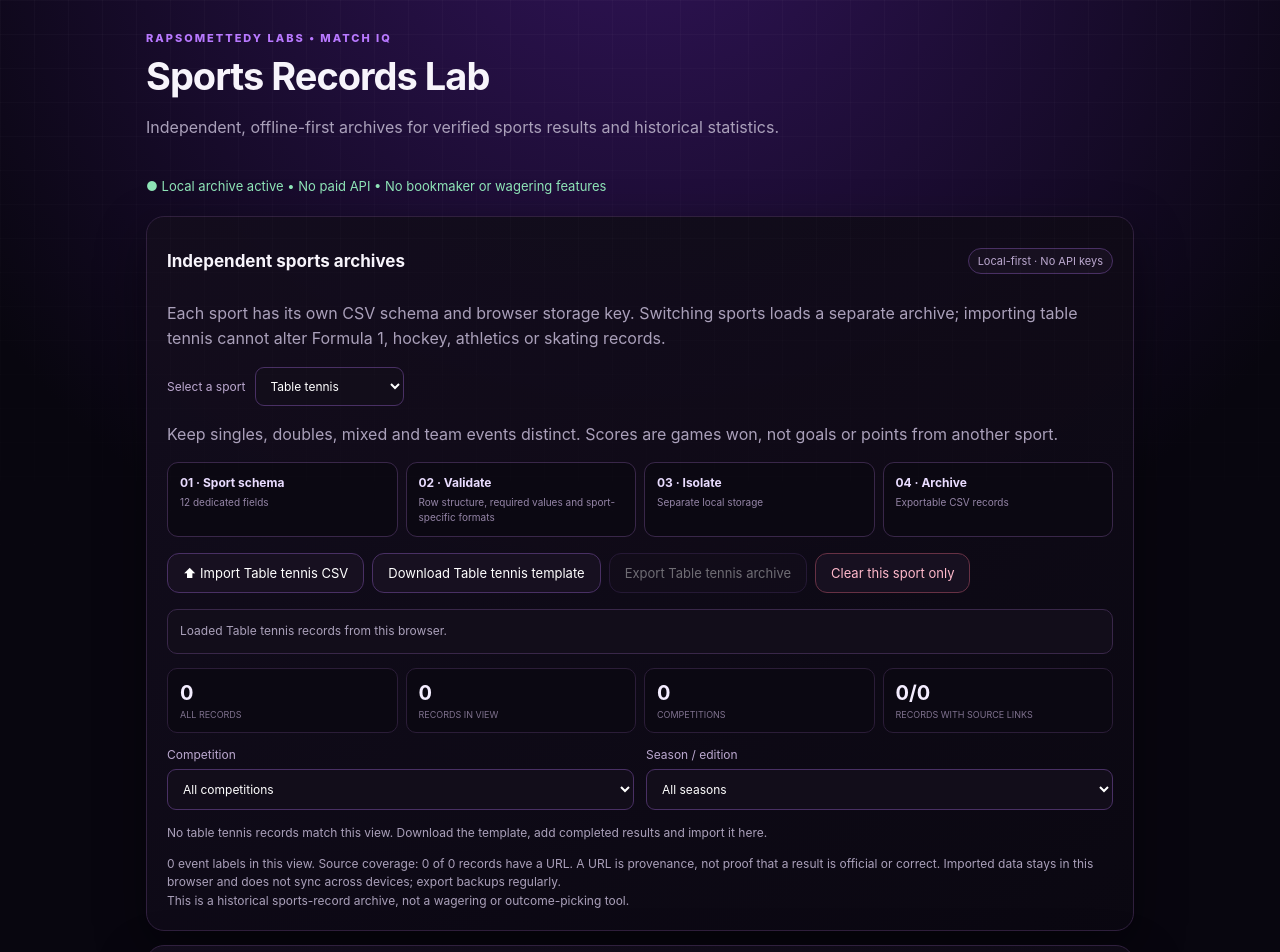
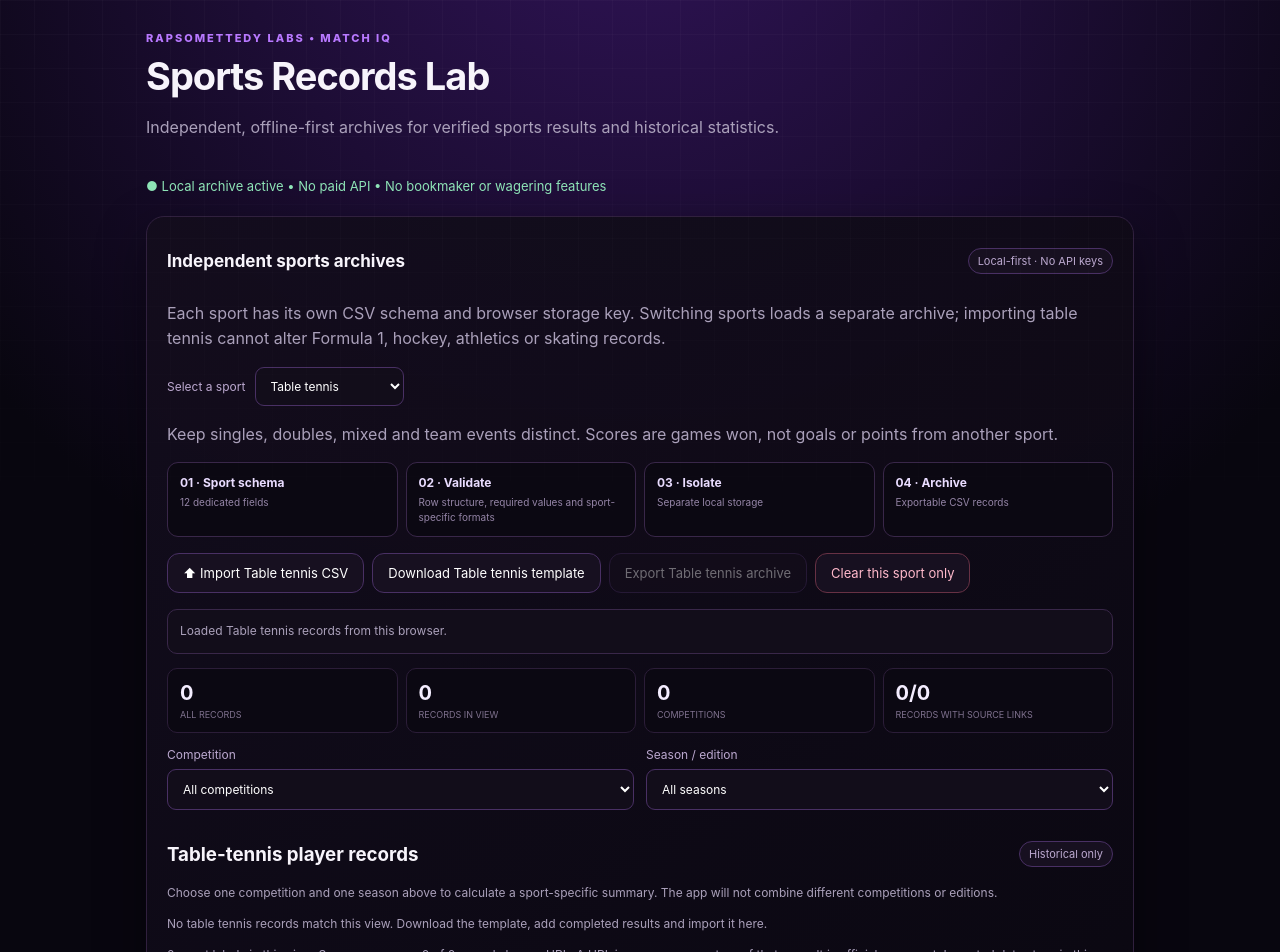
Before and after one commit to Rapsometeddy/rapsometeddy-sports-predictor, a Next.js app: page / in a window 1280 px wide. Shown: the top 952 px of the page. Built offline with nearby package versions, Linux system fonts and the light colour scheme.

Commit message:
Add sport-specific historical performance summaries

```diff
--- a/app/SportsArchive.tsx
+++ b/app/SportsArchive.tsx
@@ -128,6 +128,95 @@ function parseCsv(source: string, config: SportConfig): RecordRow[] {
 const csvCell = (value: string) => '"' + String(value ?? "").replace(/"/g, '""') + '"';
 const eventName = (row: RecordRow) => row.event || row.grand_prix || row.meeting || "Unspecified";
 
+
+type SummaryTable = { title: string; note: string; headers: string[]; rows: string[][] };
+
+function buildPerformanceSummary(sportId: SportId, records: RecordRow[]): SummaryTable {
+  if (sportId === "TABLE_TENNIS") {
+    const players = new Map<string, { event: string; discipline: string; round: string; participant: string; matches: number; wins: number; losses: number; gamesWon: number; gamesLost: number }>();
+    const get = (row: RecordRow, participant: string) => {
+      const key = [row.event, row.discipline, row.round, participant].join("::");
+      if (!players.has(key)) players.set(key, { event: row.event, discipline: row.discipline, round: row.round, participant, matches: 0, wins: 0, losses: 0, gamesWon: 0, gamesLost: 0 });
+      return players.get(key)!;
+    };
+    records.forEach(row => {
+      const a = Number(row.games_a), b = Number(row.games_b);
+      const winner = row.winner || (a > b ? row.participant_a : row.participant_b);
+      const playerA = get(row, row.participant_a), playerB = get(row, row.participant_b);
+      playerA.matches++; playerB.matches++;
+      playerA.gamesWon += a; playerA.gamesLost += b;
+      playerB.gamesWon += b; playerB.gamesLost += a;
+      if (winner.toLowerCase() === row.participant_a.toLowerCase()) { playerA.wins++; playerB.losses++; }
+      else { playerB.wins++; playerA.losses++; }
+    });
+    const rows = [...players.values()].sort((a, b) => b.wins - a.wins || (b.wins / b.matches) - (a.wins / a.matches) || a.participant.localeCompare(b.participant))
+      .map(p => [p.event, p.discipline, p.round, p.participant, String(p.matches), String(p.wins), String(p.losses), ((p.wins / p.matches) * 100).toFixed(1) + "%", (p.gamesWon - p.gamesLost > 0 ? "+" : "") + String(p.gamesWon - p.gamesLost)]);
+    return { title: "Table-tennis player records", note: "Win rates and game differential are grouped by event, discipline and round; different formats are not combined.", headers: ["Event","Discipline","Round","Participant","Matches","Wins","Losses","Win rate","Games +/-"], rows };
+  }
+
+  if (sportId === "FORMULA_RACING") {
+    const drivers = new Map<string, { session: string; driver: string; entries: number; wins: number; podiums: number; points: number; positions: number[] }>();
+    records.forEach(row => {
+      const key = [row.session, row.driver].join("::");
+      if (!drivers.has(key)) drivers.set(key, { session: row.session, driver: row.driver, entries: 0, wins: 0, podiums: 0, points: 0, positions: [] });
+      const item = drivers.get(key)!;
+      const position = Number(row.position);
+      item.entries++;
+      item.points += Number(row.points || 0);
+      if (Number.isInteger(position) && position > 0) {
+        item.positions.push(position);
+        if (position === 1) item.wins++;
+        if (position <= 3) item.podiums++;
+      }
+    });
+    const rows = [...drivers.values()].sort((a, b) => a.session.localeCompare(b.session) || b.points - a.points || b.wins - a.wins)
+      .map(d => [d.session, d.driver, String(d.entries), String(d.wins), String(d.podiums), d.points.toFixed(1).replace(/\.0$/, ""), d.positions.length ? (d.positions.reduce((sum, value) => sum + value, 0) / d.positions.length).toFixed(2) : "—"]);
+    return { title: "Formula 1 session summary", note: "Practice, qualifying, sprint and race results are summarised separately by session type. Non-numeric classifications are excluded from average position.", headers: ["Session","Driver","Entries","P1","Top 3","Points","Avg classified position"], rows };
+  }
+
+  if (sportId === "ICE_HOCKEY") {
+    const teams = new Map<string, { stage: string; team: string; played: number; wins: number; draws: number; losses: number; gf: number; ga: number }>();
+    const get = (stage: string, team: string) => {
+      const key = [stage, team].join("::");
+      if (!teams.has(key)) teams.set(key, { stage, team, played: 0, wins: 0, draws: 0, losses: 0, gf: 0, ga: 0 });
+      return teams.get(key)!;
+    };
+    records.forEach(row => {
+      const home = get(row.stage, row.home_team), away = get(row.stage, row.away_team);
+      const hg = Number(row.home_goals), ag = Number(row.away_goals);
+      home.played++; away.played++;
+      home.gf += hg; home.ga += ag; away.gf += ag; away.ga += hg;
+      if (hg > ag) { home.wins++; away.losses++; }
+      else if (hg < ag) { away.wins++; home.losses++; }
+      else { home.draws++; away.draws++; }
+    });
+    const rows = [...teams.values()].sort((a, b) => a.stage.localeCompare(b.stage) || (b.gf - b.ga) - (a.gf - a.ga))
+      .map(t => [t.stage, t.team, String(t.played), String(t.wins), String(t.draws), String(t.losses), t.gf + "-" + t.ga, (t.gf - t.ga > 0 ? "+" : "") + String(t.gf - t.ga)]);
+    return { title: "Ice-hockey team record", note: "Teams are grouped by competition stage. This is a descriptive W-D-L and goals summary, not an official points table.", headers: ["Stage","Team","Played","Wins","Draws","Losses","Goals","Goal difference"], rows };
+  }
+
+  if (sportId === "ATHLETICS") {
+    const rows = records.slice().sort((a, b) => {
+      const pa = Number(a.place), pb = Number(b.place);
+      return (Number.isFinite(pa) ? pa : 9999) - (Number.isFinite(pb) ? pb : 9999) || a.discipline.localeCompare(b.discipline);
+    }).map(r => [r.meeting, r.discipline, r.category, r.athlete, r.mark + " " + r.unit, r.place]);
+    return { title: "Athletics event records", note: "Placings and marks are shown with discipline, category and unit. Results from different disciplines or units are never ranked against each other.", headers: ["Meeting","Discipline","Category","Athlete","Mark","Place"], rows };
+  }
+
+  if (sportId === "FIGURE_SKATING") {
+    const rows = records.slice().sort((a, b) => {
+      const pa = Number(a.place), pb = Number(b.place);
+      return (Number.isFinite(pa) ? pa : 9999) - (Number.isFinite(pb) ? pb : 9999) || a.discipline.localeCompare(b.discipline);
+    }).map(r => [r.event, r.discipline, r.segment, r.skater_or_team, r.score, r.place]);
+    return { title: "Figure-skating segment records", note: "Scores remain separated by event, discipline and segment; short/free segment scores are not combined with totals.", headers: ["Event","Discipline","Segment","Skater / team","Score","Place"], rows };
+  }
+
+  const rows = records.slice().sort((a, b) => a.event.localeCompare(b.event) || a.distance.localeCompare(b.distance))
+    .map(r => [r.event, r.distance, r.category, r.athlete_or_team, r.time, r.place]);
+  return { title: "Speed-skating distance records", note: "Times remain separated by event, distance and category. A lower time is not compared across different distances or event formats.", headers: ["Event","Distance","Category","Athlete / team","Time","Place"], rows };
+}
+
+
 export default function SportsArchive() {
   const [sportId, setSportId] = useState<SportId>("TABLE_TENNIS");
   const [records, setRecords] = useState<RecordRow[]>([]);
@@ -234,6 +323,8 @@ export default function SportsArchive() {
   ), [records, selectedCompetition, selectedSeason]);
   const sourceLinked = records.filter(row => row.source_url).length;
   const eventCount = new Set(visibleRecords.map(eventName)).size;
+  const canSummarise = selectedCompetition !== "all" && selectedSeason !== "all";
+  const performance = useMemo(() => buildPerformanceSummary(sportId, visibleRecords), [sportId, visibleRecords]);
 
   return <section className="card">
     <div className="section-head"><h2>Independent sports archives</h2><span className="pill">Local-first · No API keys</span></div>
@@ -281,6 +372,15 @@ export default function SportsArchive() {
         </select>
       </label>
     </div>
+    <section className="performance-panel" aria-label="Historical performance summary">
+      <div className="section-head"><h3>{performance.title}</h3><span className="pill">Historical only</span></div>
+      <p className="muted">{canSummarise ? performance.note : "Choose one competition and one season above to calculate a sport-specific summary. The app will not combine different competitions or editions."}</p>
+      {canSummarise && performance.rows.length > 0 ? <div className="league-table-wrap"><table className="league-table">
+        <thead><tr>{performance.headers.map(header => <th key={header}>{header}</th>)}</tr></thead>
+        <tbody>{performance.rows.slice(0, 50).map((row, index) => <tr key={index}>{row.map((value, cellIndex) => <td key={cellIndex}>{value || "—"}</td>)}</tr>)}</tbody>
+      </table></div> : canSummarise ? <p className="muted">No records available for this summary yet.</p> : null}
+      {canSummarise && performance.rows.length > 50 ? <p className="muted">Showing 50 summary rows; export the archive for all records.</p> : null}
+    </section>
     <div className="league-table-wrap">
       {visibleRecords.length ? <table className="league-table">
         <thead><tr>{config.label.map(field => <th key={field}>{field.replace(/_/g, " ")}</th>)}<th>Source</th></tr></thead>
```
